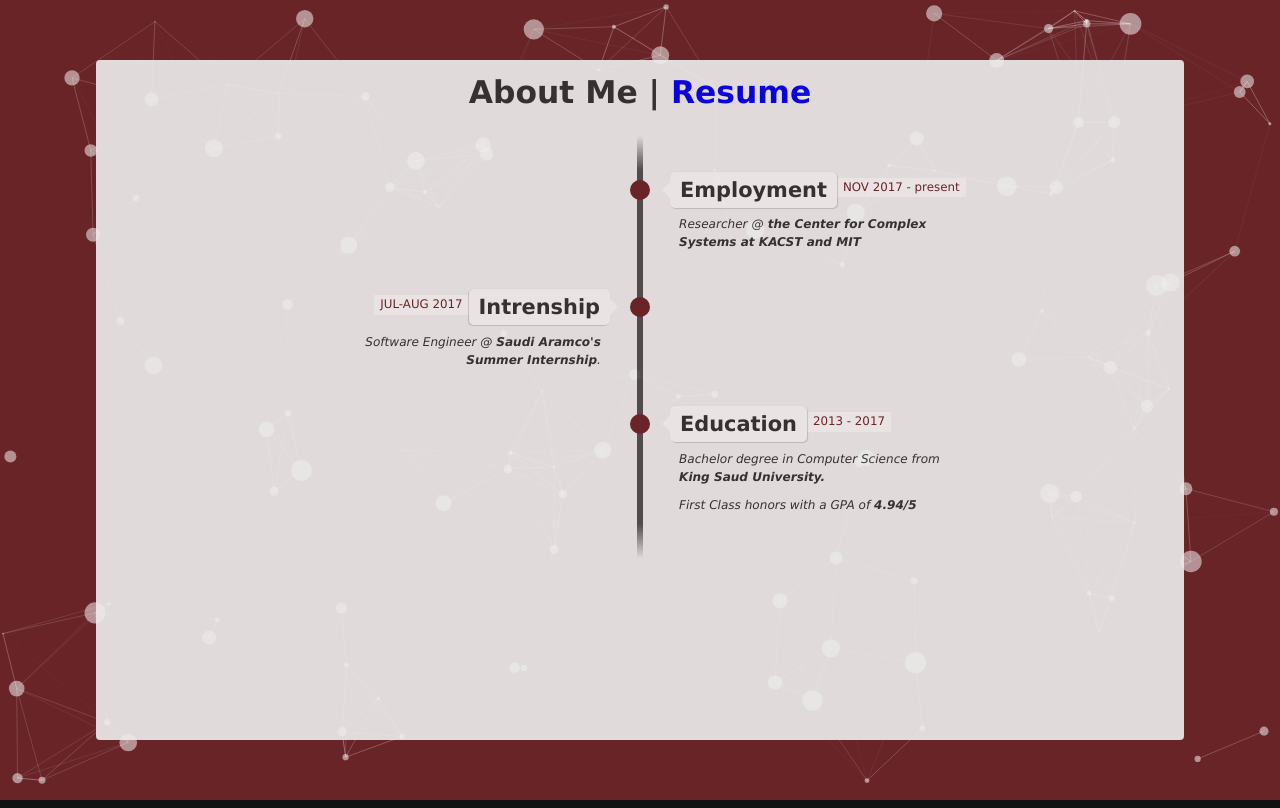
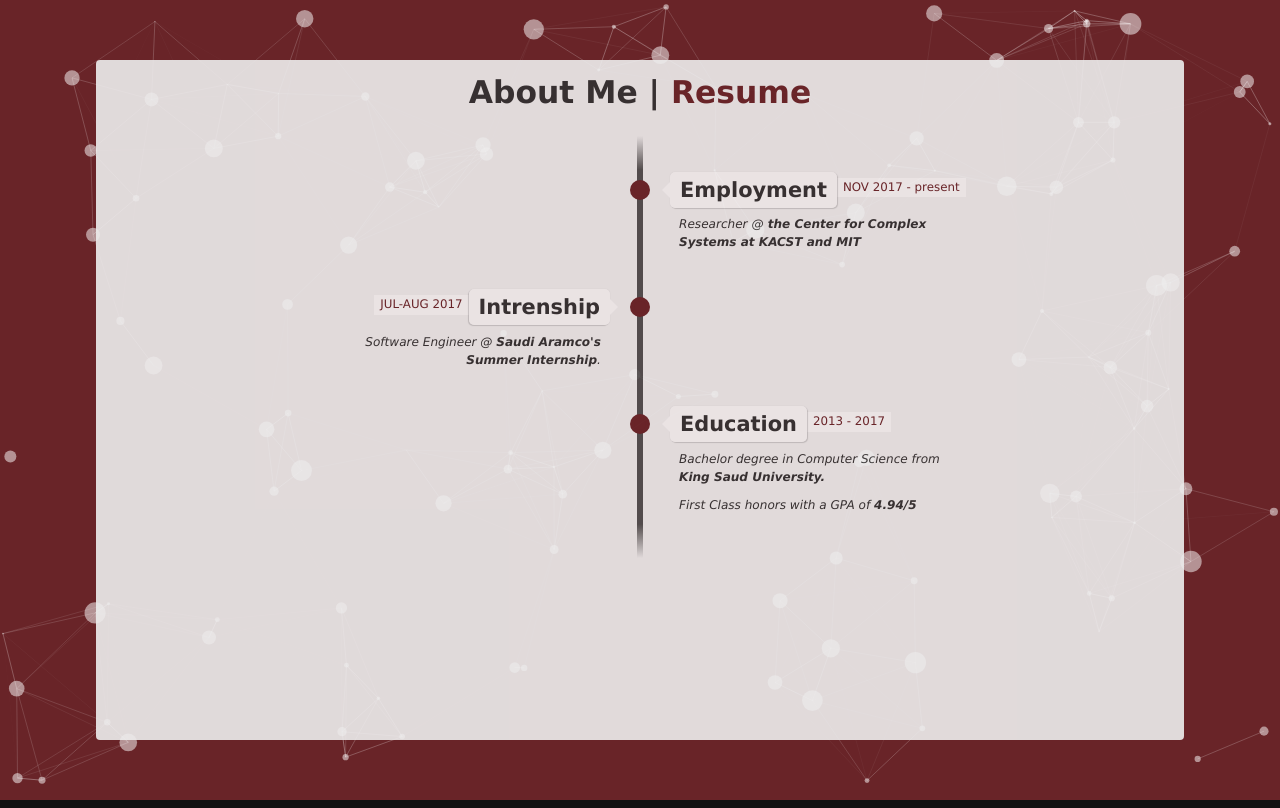
Before and after one commit to ShahadThobaiti/ShahadThobaiti.github.io, a plain HTML site: page About.html in a window 1280 px wide. Drawn offline with Linux system fonts and the light colour scheme.

Commit message:
links edits

```diff
--- a/About.html
+++ b/About.html
@@ -9,7 +9,7 @@
 <body>
   <div class="panel" style="display: block;">
     <center>
-    <h1>About Me | <a href="https://86698dab-c828-411f-b97a-a3ed51c4d15a.filesusr.com/ugd/ad11ad_5c4bbb88f889470cab5e3e1b276227c5.pdf">Resume</a></h1>
+    <h1>About Me | <a style="color: #692428;" href="https://86698dab-c828-411f-b97a-a3ed51c4d15a.filesusr.com/ugd/ad11ad_5c4bbb88f889470cab5e3e1b276227c5.pdf">Resume</a></h1>
     </center>
 
     <!-- The Timeline -->
```
